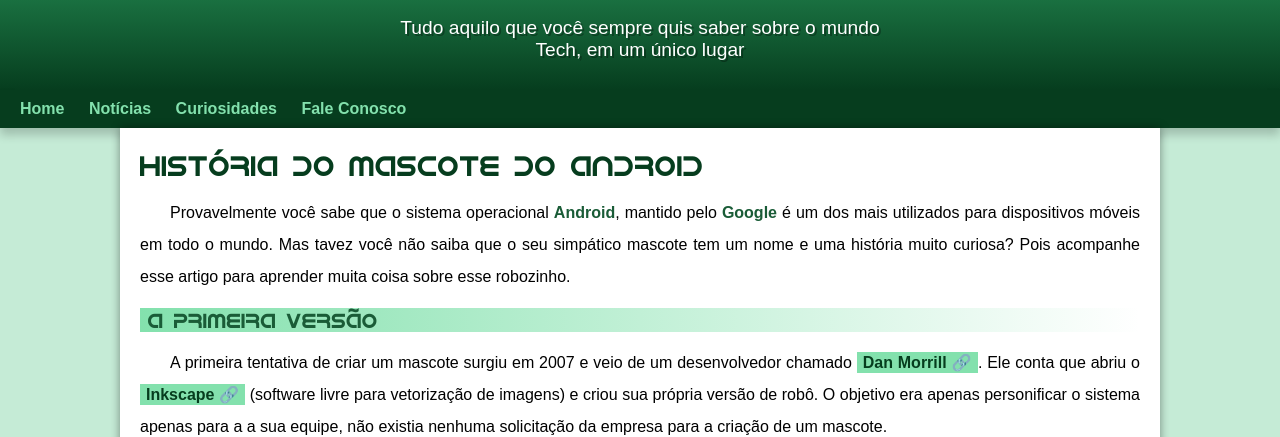
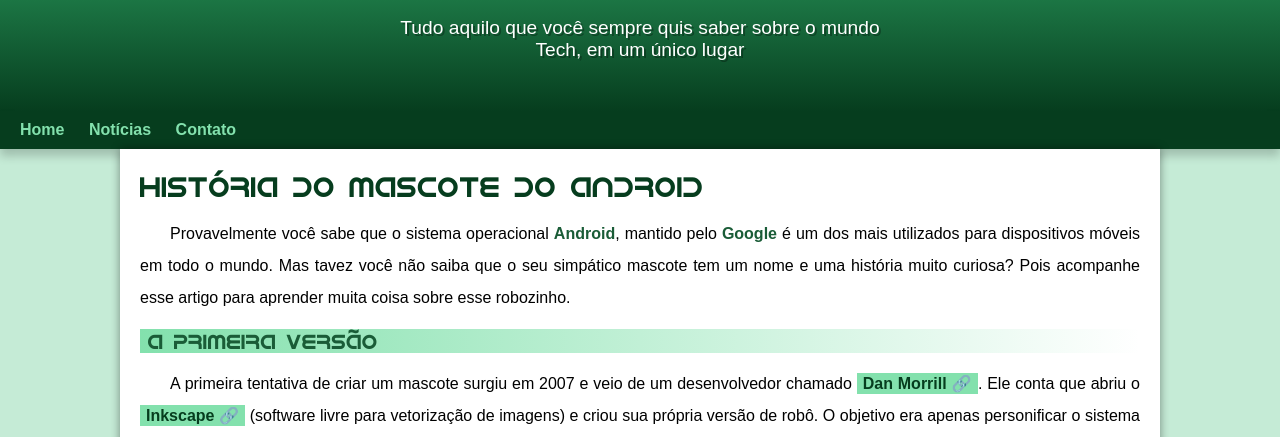
Before and after one commit to ArthurWilianAFrancisco/projeto-android, a plain HTML site: page index.html in a window 1280 px wide. Shown: the part 100-537 px from the top of the page. Drawn offline with Linux system fonts and the light colour scheme.

Commit message:
problema de padding corrigido

```diff
--- a/estilo/style.css
+++ b/estilo/style.css
@@ -52,7 +52,7 @@
     text-shadow: 2px 2px 0px rgba(0, 0, 0, 0.267);
 }
 
-header > P{
+header > p{
     font-family: var(--fonte-padrao);
     font-size: 1.2em;
     color: white;
@@ -60,7 +60,7 @@
     padding-right: 10px;
     padding-left: 10px;
     margin: auto;
-    margin-bottom: 20px;;
+    padding-bottom: 50px;;
     text-shadow: 2px 2px 0px rgba(0, 0, 0, 0.315);
 }
 
--- a/index.html
+++ b/index.html
@@ -19,8 +19,7 @@
     <nav>
         <a href="#">Home</a>
         <a href="#">Notícias</a>
-        <a href="#">Curiosidades</a>
-        <a href="#">Fale Conosco</a>
+        <a href="#">Contato</a>
     </nav>
     <main>
         <article>
```
